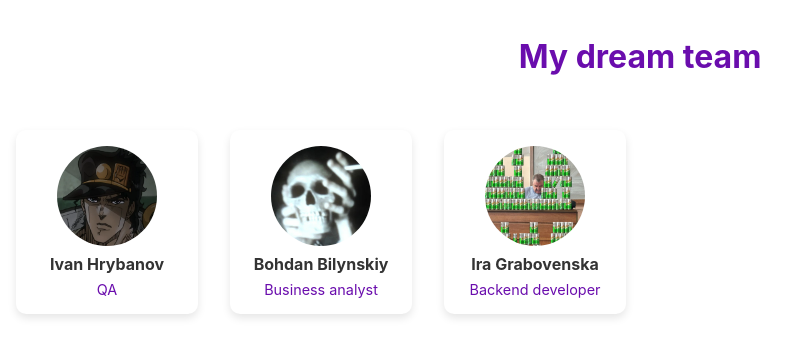
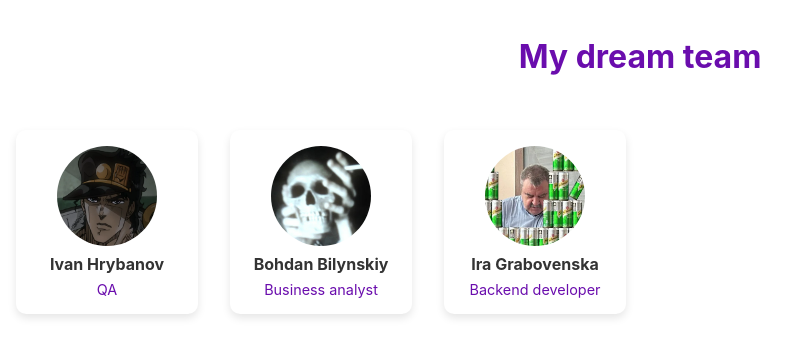
Before and after one commit to GAR-DAR/SOMBRA, a React (Create React App) app: page / in a window 1280 px wide. Shown: the top 356 px of the page, without its empty margins (0-805 px from the left). Built offline with nearby package versions, Linux system fonts and the light colour scheme.

Commit message:
zador fixed (#7)

```diff
--- a/src/components/Body.js
+++ b/src/components/Body.js
@@ -18,7 +18,7 @@ const Body = () => {
         </div>
       </div>
           <div style={styles.card}>
-              <img src={"/ira.jpg"} alt="Ira Grabovenska" style={styles.photo} />
+              <img src={"/ira.webp"} alt="Ira Grabovenska" style={styles.photo} />
               <div style={styles.textContainer}>
                   <h2 style={styles.name}>Ira Grabovenska</h2>
                   <p style={styles.position}>Backend developer</p>
```
Also changed, not shown: public/ira.jpg (deleted), public/ira.webp (added).
